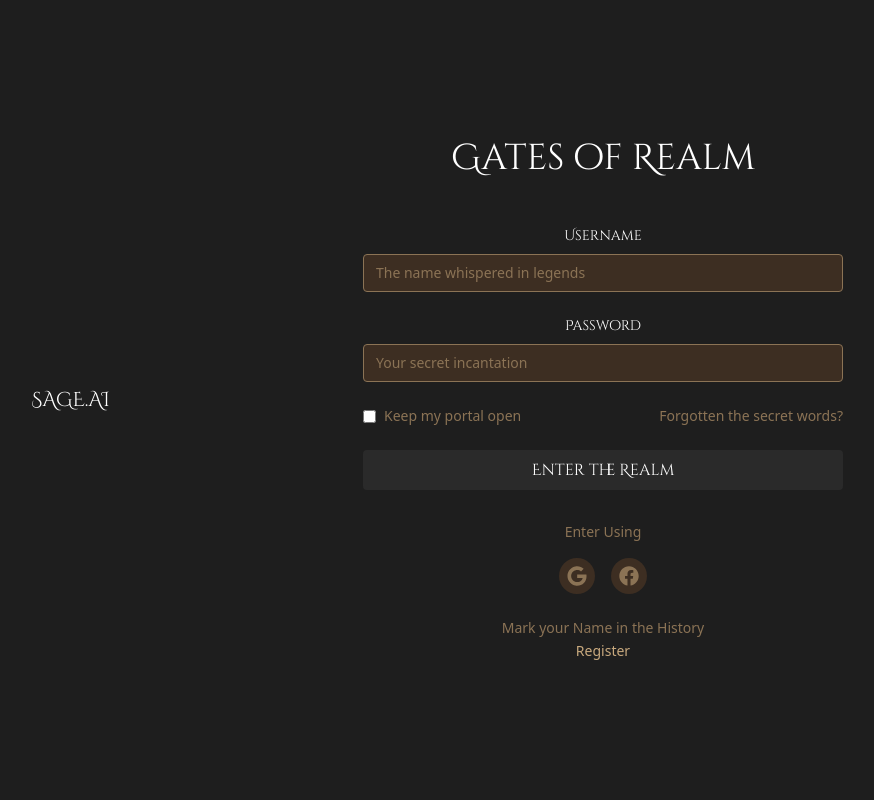
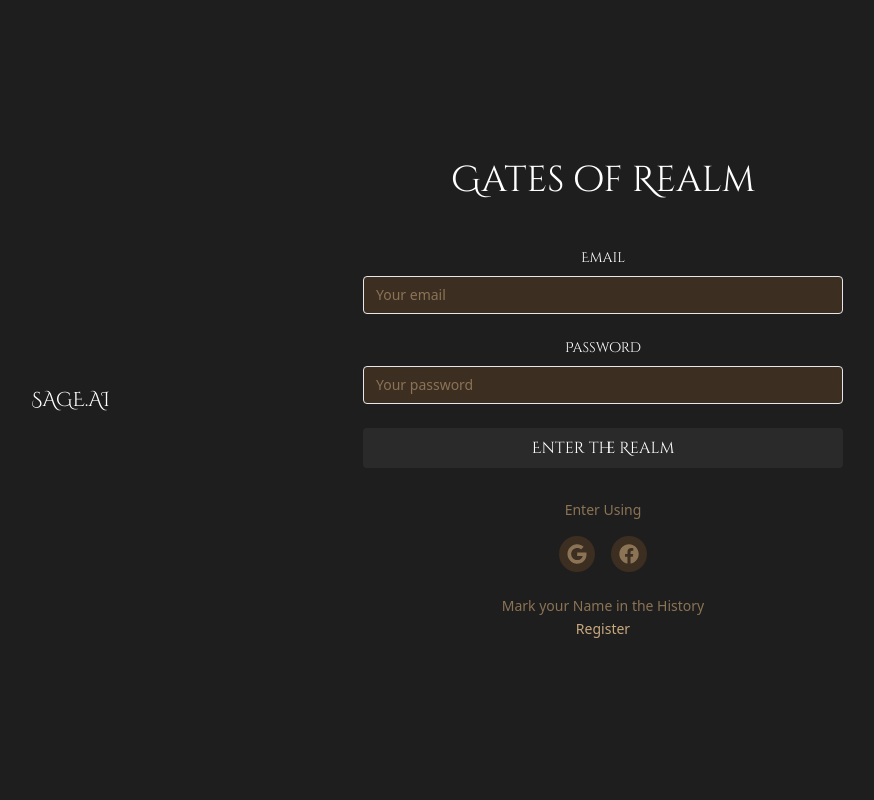
Before and after one commit to Genrei123/Text-Adventure, a React (Vite) app in the folder frontend/: page /login in a window 1280 px wide. Shown: the top 800 px of the page, without its empty margins (187-1061 px from the left). Built offline with nearby package versions, Linux system fonts and the light colour scheme.

Commit message:
Login and register finished

```diff
--- a/frontend/src/components/Login.tsx
+++ b/frontend/src/components/Login.tsx
@@ -27,11 +27,13 @@ const Login: React.FC<LoginProps> = ({ onLogin }) => {
     const newErrors: ValidationErrors = {};
 
     /*TODO: Add validation for existing username */
+    /*
     if (!username) {
       newErrors.username = 'Username is required';
     } else if (username.length < 3) {
       newErrors.username = 'Username must be at least 3 characters';
     }
+    */
 
     if (!password) {
       newErrors.password = 'Password is required';
@@ -49,9 +51,9 @@ const Login: React.FC<LoginProps> = ({ onLogin }) => {
       setIsProcessing(true);
       setSuccessMessage('Logging in...');
 
-      // Replaced with actual API call
-      const response = await axios.post('/login', {
-        username,
+      try {
+        const response = await axios.post('/api/login', {
+          email, // Ensure this is the correct field
           password,
         });
         const data = response.data;
@@ -61,6 +63,11 @@ const Login: React.FC<LoginProps> = ({ onLogin }) => {
           navigate('/');
         } else {
           setErrors({ general: data.message });
+        }
+      } catch (error) {
+        setErrors({ general: 'Login failed. Please try again.' });
+      } finally {
+        setIsProcessing(false);
       }
     }
   };
@@ -192,20 +199,13 @@ const Login: React.FC<LoginProps> = ({ onLogin }) => {
           <h2 className="text-4xl font-cinzel text-white mb-12 text-center md:animate-none">Gates of Realm</h2>
           <form onSubmit={handleSubmit} className="space-y-6">
             <div>
-              <label className="block text-sm font-cinzel text-white mb-2">Username</label>
+              <label className="block text-sm font-cinzel text-white mb-2">Email</label>
               <input
-                type="text"
-                value={username}
-                onChange={(e) => {
-                  setUsername(e.target.value);
-                  setErrors({ ...errors, username: undefined });
-                }}
-                className={`
-                  w-full px-3 py-2 bg-[#3D2E22] border
-                  rounded text-sm text-white placeholder-[#8B7355]
-                  ${errors.username ? 'border-red-500' : 'border-[#8B7355]'}
-                `}
-                placeholder="The name whispered in legends"
+                type="email"
+                value={email}
+                onChange={(e) => setEmail(e.target.value)}
+                className="w-full px-3 py-2 bg-[#3D2E22] border rounded text-sm text-white placeholder-[#8B7355]"
+                placeholder="Your email"
               />
               {errors.username && (
                 <p className="mt-1 text-sm text-red-400">{errors.username}</p>
@@ -217,39 +217,12 @@ const Login: React.FC<LoginProps> = ({ onLogin }) => {
               <input
                 type="password"
                 value={password}
-                onChange={(e) => {
-                  setPassword(e.target.value);
-                  setErrors({ ...errors, password: undefined });
-                }}
-                className={`
-                  w-full px-3 py-2 bg-[#3D2E22] border
-                  rounded text-sm text-white placeholder-[#8B7355]
-                  ${errors.password ? 'border-red-500' : 'border-[#8B7355]'}
-                `}
-                placeholder="Your secret incantation"
+                onChange={(e) => setPassword(e.target.value)}
+                className="w-full px-3 py-2 bg-[#3D2E22] border rounded text-sm text-white placeholder-[#8B7355]"
+                placeholder="Your password"
               />
-              {errors.password && (
-                <p className="mt-1 text-sm text-red-400">{errors.password}</p>
-              )}
             </div>
-
-            <div className="flex items-center justify-between text-sm">
-              <label className="flex items-center text-[#8B7355]">
-                <input
-                  type="checkbox"
-                  className="mr-2 bg-[#3D2E22] border-[#8B7355]"
-                />
-                Keep my portal open
-              </label>
-              <a href="#" className="text-[#8B7355] hover:text-[#C8A97E]">
-                Forgotten the secret words?
-              </a>
-            </div>
-
-            <button
-              type="submit"
-              className="w-full py-2 bg-[#2A2A2A] hover:bg-[#3D3D3D] text-white rounded font-cinzel"
-            >
+            <button type="submit" className="w-full py-2 bg-[#2A2A2A] hover:bg-[#3D3D3D] text-white rounded font-cinzel">
               Enter the Realm
             </button>
           </form>
```
Also changed, not shown: 2 other files (tests, documents, lock files or other folders). Lines whose indentation alone changed are shown as unchanged.
